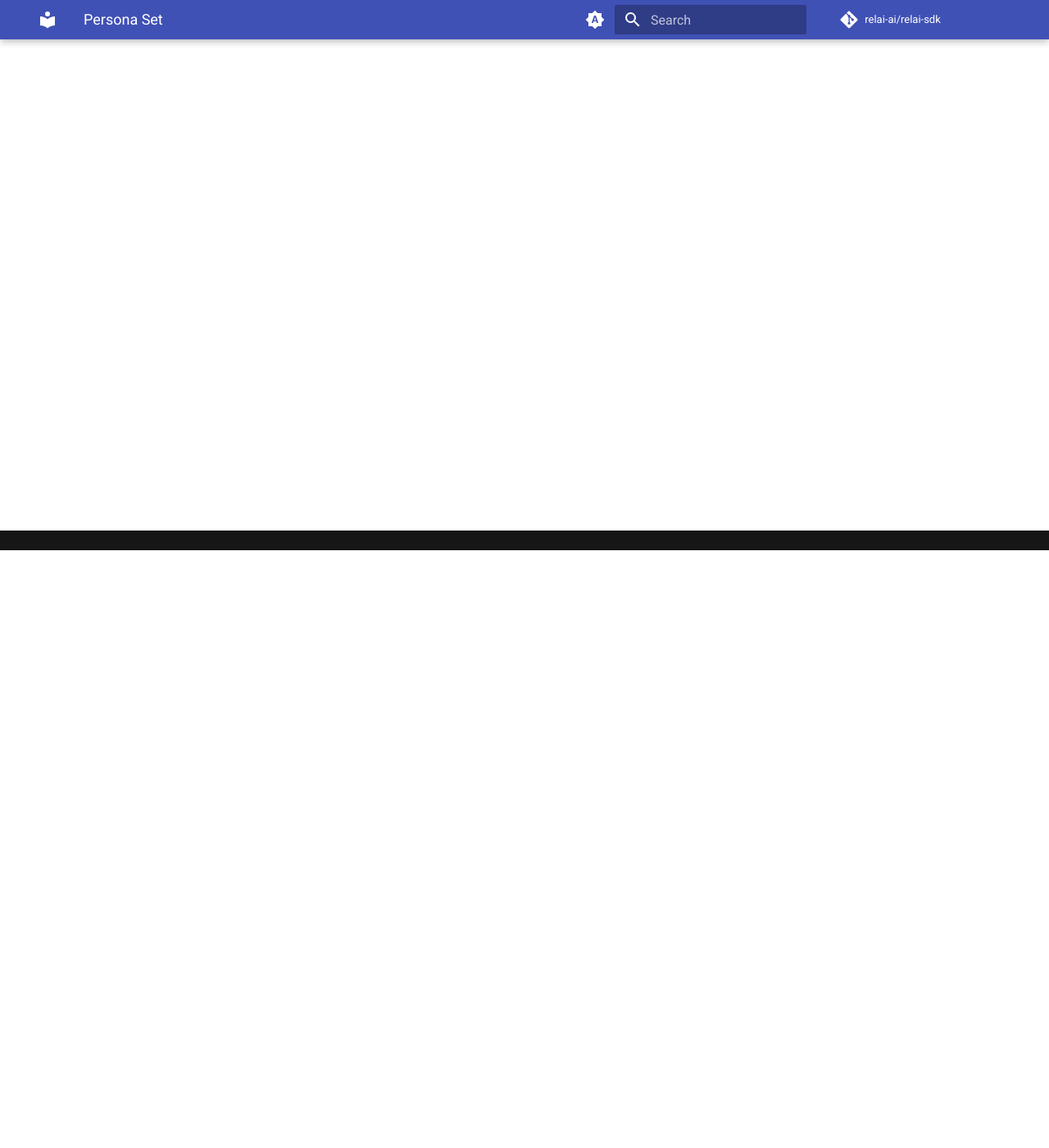
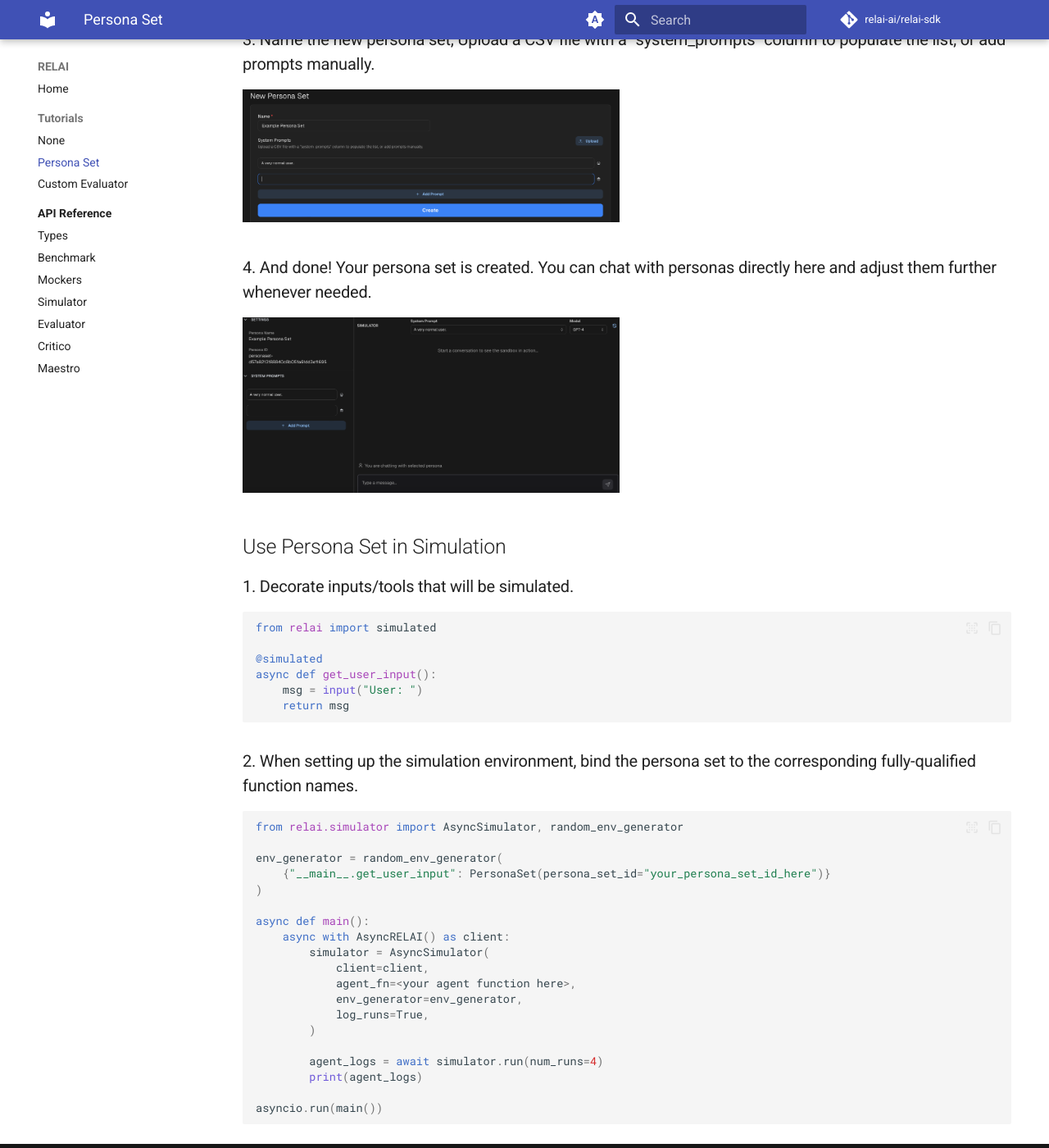
Before and after one commit to relai-ai/relai-sdk, an MkDocs documentation site: the page built from docs/tutorials/persona-set.md, in a window 1280 px wide and 1400 px high, scrolled down 729 px. Shown: the whole window at 82% size. Built offline with MkDocs 1.6.1 and Material for MkDocs 9.7.7, drawn with Linux system fonts in a browser that asks for light colours; comment, search, counter and statistics services are not loaded; some of the changed text lies outside the part shown.

Commit message:
persona set tutorial; remove name argument in maestro.optimize_structure

````diff
--- a/docs/tutorials/persona-set.md
+++ b/docs/tutorials/persona-set.md
@@ -1 +1,54 @@
 <h1>Persona Set</h1>
+
+An AI persona can be used to mimic a particular role by defining a system prompt and optionally equipping it with tools.
+A persona set is set of personas, which can be conveniently curated and/or imported through RELAI platform.
+
+<h2>Create Persona Set</h2>
+
+<h3>1. To create a persona set, first go to RELAI platform and find [Persona Sets](https://platform.relai.ai/agent-hub/persona) under AgentHub.</h3>
+<img src="../assets/tutorials/persona-set/1.png" alt="RELAI platform->AgentHub->Persona Sets" width="460px"/>
+
+<h3>2. Click "Create Persona Set".</h3>
+<img src="../assets/tutorials/persona-set/2.png" alt="Create Persona Set" width="460px"/>
+
+<h3>3. Name the new persona set; Upload a CSV file with a `system_prompts` column to populate the list, or add prompts manually.</h3>
+<img src="../assets/tutorials/persona-set/3.png" alt="Upload a CSV file with a `system_prompts` column to populate the list, or add prompts manually." width="460px"/>
+
+<h3>4. And done! Your persona set is created. You can chat with personas directly here and adjust them further whenever needed.</h3>
+<img src="../assets/tutorials/persona-set/4.png" alt="" width="460px"/>
+
+<h2>Use Persona Set in Simulation</h2>
+
+<h3>1. Decorate inputs/tools that will be simulated.</h3>
+
+```python
+from relai import simulated
+
+@simulated
+async def get_user_input():
+    msg = input("User: ")
+    return msg
+```
+
+<h3>2. When setting up the simulation environment, bind the persona set to the corresponding fully-qualified function names.</h3>
+```python
+from relai.simulator import AsyncSimulator, random_env_generator
+
+env_generator = random_env_generator(
+    {"__main__.get_user_input": PersonaSet(persona_set_id="your_persona_set_id_here")}
+)
+
+async def main():
+    async with AsyncRELAI() as client:
+        simulator = AsyncSimulator(
+            client=client,
+            agent_fn=<your agent function here>,
+            env_generator=env_generator,
+            log_runs=True,
+        )
+
+        agent_logs = await simulator.run(num_runs=4)
+        print(agent_logs)
+
+asyncio.run(main())
+```
````
Also changed, not shown: docs/assets/tutorials/persona-set/1.png (added), docs/assets/tutorials/persona-set/2.png (added), docs/assets/tutorials/persona-set/3.png (added), docs/assets/tutorials/persona-set/4.png (added), 1 other file.
